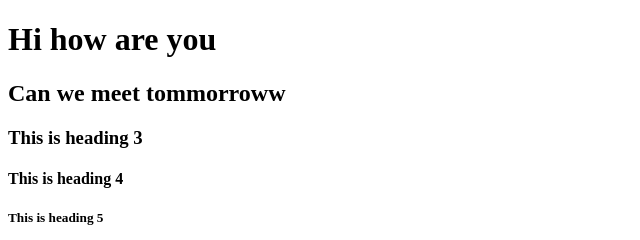
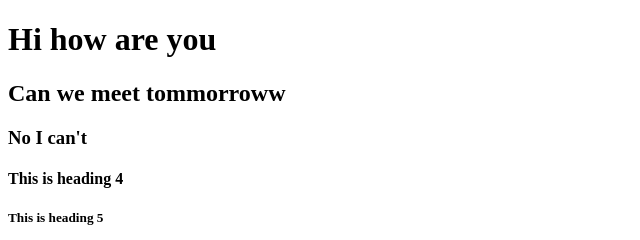
Before and after one commit to srishilp/datewithgit-sample, a plain HTML site: page index.html in a window 1280 px wide. Shown: the top 240 px of the page, 0-640 px from the left. Drawn offline with Linux system fonts and the light colour scheme.

Commit message:
Negative answer added

```diff
--- a/index.html
+++ b/index.html
@@ -4,7 +4,7 @@
 
 <h1>Hi how are you</h1>
 <h2>Can we meet tommorroww</h2>
-<h3>This is heading 3</h3>
+<h3>No I can't </h3>
 <h4>This is heading 4</h4>
 <h5>This is heading 5</h5>
 <h6>This is heading 6</h6>
```
